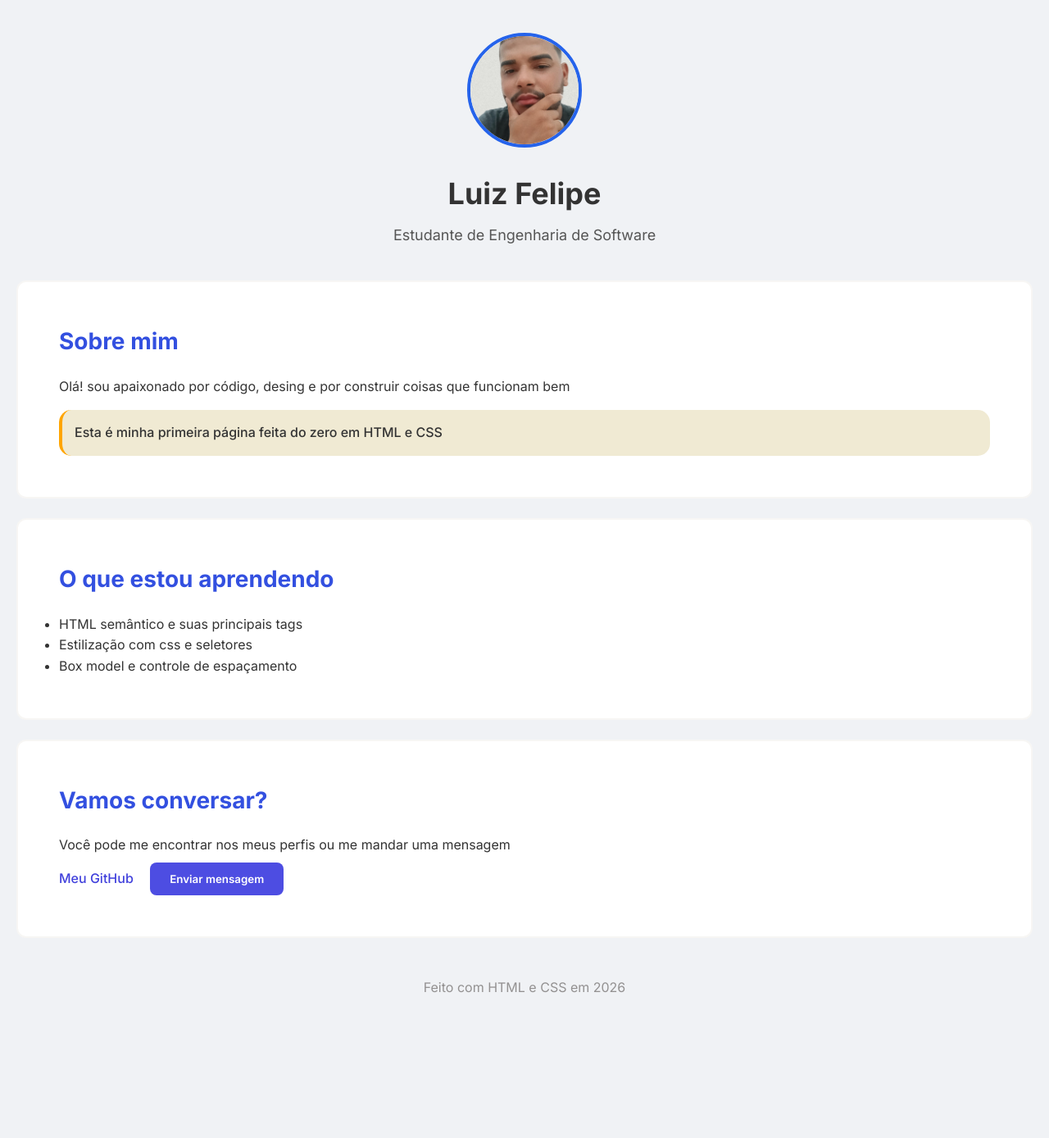
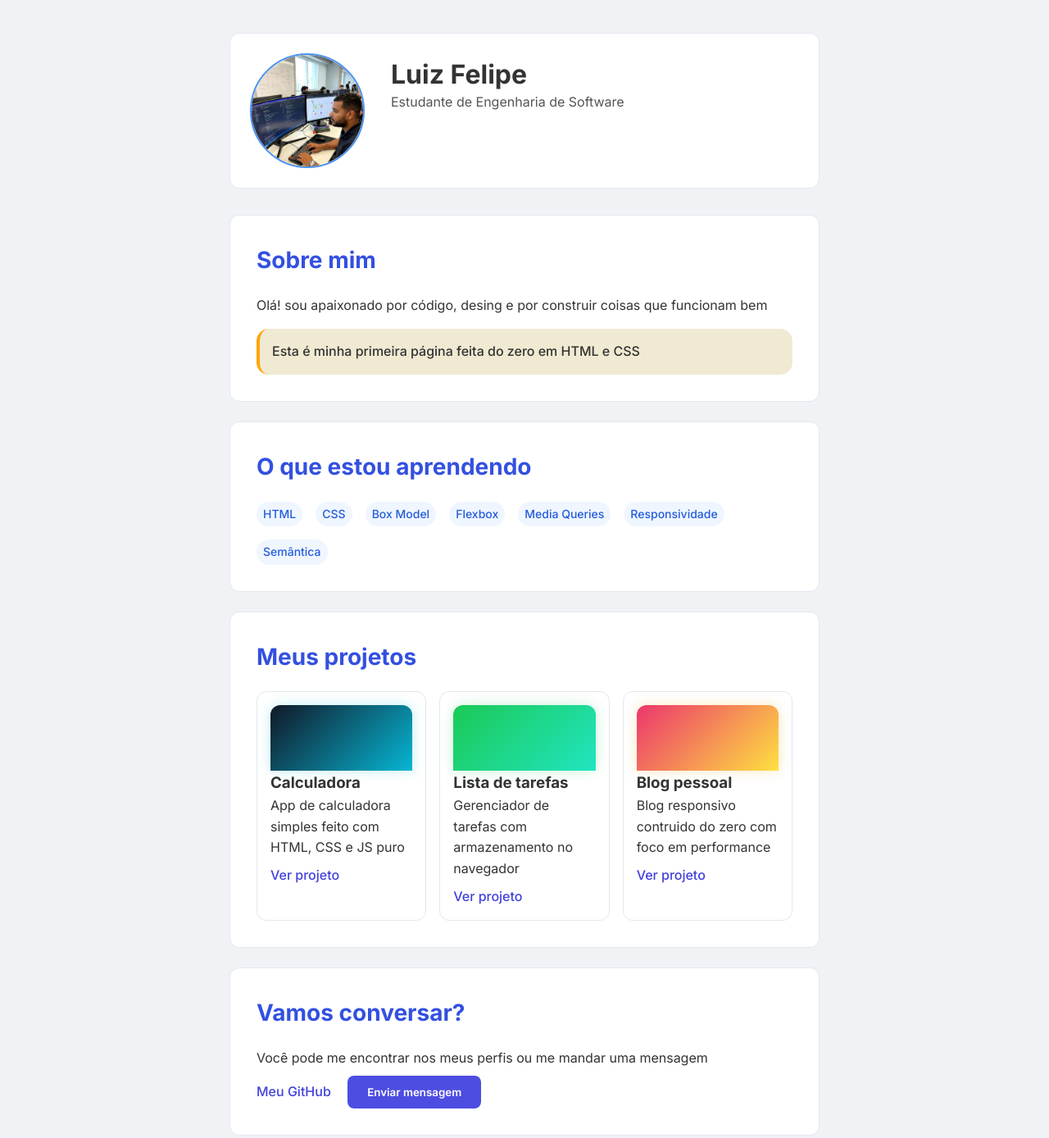
Before and after one commit to felipecolares94-arch/primeiro-site, a plain HTML site: page index.html in a window 1280 px wide. Shown: the top 1388 px of the page at 82% size. Before the commit the page ends 1258 px from the top, so only its background shows below. Drawn offline with Linux system fonts and the light colour scheme.

Commit message:
Atualizando portifólio

```diff
--- a/index.html
+++ b/index.html
@@ -11,9 +11,11 @@
   </head>
   <body>
     <header>
-      <img src="imagem/IMG_20221224_192155_620.jpg" alt="Imagem de perfil" width="100">
-      <h1>Luiz Felipe</h1>
-      <p class="cargo">Estudante de Engenharia  de Software</p>
+      <img src="./imagem/2026-03-30 at 11.25.17.jpeg" alt="Imagem de perfil" width="100">
+      <div>
+        <h1>Luiz Felipe</h1>
+        <p class="cargo">Estudante de Engenharia  de Software</p>
+      </div>
     </header>
 
     <main>
@@ -23,14 +25,47 @@
         <p class="destaque">Esta é minha primeira página feita do zero em HTML e CSS</p>
       </section>
 
-      <section>
+      <section class="skills">
         <h2>O que estou aprendendo</h2>
         <ul>
-          <li>HTML semântico e suas principais tags</li>
-          <li>Estilização com css e seletores</li>
-          <li>Box model e controle de espaçamento</li>
+          <li>HTML</li>
+          <li>CSS</li>
+          <li>Box Model</li>
+          <li>Flexbox</li>
+          <li>Media Queries</li>
+          <li>Responsividade</li>
+          <li>Semântica</li>
         </ul>
       </section>
+
+      <section>
+        <h2>Meus projetos</h2>
+        <div class="projetos">
+        <article>
+          <div class="projeto-imagem projeto-1"></div>
+          <h3>Calculadora</h3>
+          <p>App de calculadora simples feito com HTML, CSS e JS puro</p>
+          <a href="#">Ver projeto</a>
+        </article>
+
+        <article>
+          <div class="projeto-imagem projeto-2"></div>
+          <h3>Lista de tarefas</h3>
+          <p>Gerenciador de tarefas com armazenamento no navegador</p>
+          <a href="#">Ver projeto</a>
+        </article>
+
+        <article>
+          <div class="projeto-imagem projeto-3"></div>
+          <h3>Blog pessoal</h3>
+          <p>Blog responsivo contruido do zero com foco em performance</p>
+          <a href="#">Ver projeto</a>
+        </article>
+        </div>
+      </section>
+
+
+
 
       <section>
         <h2>Vamos conversar?</h2>
--- a/style.css
+++ b/style.css
@@ -12,27 +12,39 @@ body {
   padding: 40px 20px;
   line-height: 1.6;
 }
+
+main {
+  max-width: 720px;
+  margin: 0 auto;
+}
+
 header {
-  text-align: center;
-  margin-bottom: 40px;
+  display: flex;
+  align-items: left;
+  border: 1px solid #e2e8f0;
+  border-radius: 12px;
+  background-color: white;
+  margin: 0 auto 32px auto;
+  padding: 24px;
+  gap: 32px;
+  max-width: 720px;
 }
+
 header img {
   width: 140px;
   height: 140px;
   border-radius: 50%;
-  border: 4px solid #2563eb;
-  margin-bottom: 20px;
+  border: 2px solid #4d93ef;
   object-fit: cover;
 }
 
 h1 {
-  font-size: 36px;
-  margin-bottom: 8px;
+  margin-bottom: -4px;
 }
 
 .cargo {
   color: #555;
-  font-size: 18px;
+  font-size: 16px;
 }
 h2 {
   color:rgb(51, 80, 224);
@@ -49,11 +61,12 @@ h2 {
 }
 
 section {
-  background-color: #fff;
-  padding: 50px;
-  border: 2px solid #f7f6f4;
+  background-color: white;
+  padding: 32px;
+  border: 1px solid #e2e8f0;
   border-radius: 12px;
   margin-bottom: 24px;
+
 }
 
 button {
@@ -67,6 +80,7 @@ button {
   font-weight: 600;
   margin-top: 8px;
 }
+
 button:hover {
   background-color: rgb(51, 80, 224);
 }
@@ -79,6 +93,7 @@ a {
   margin-right: 16px;
   margin-top: 8px;
 }
+
 a:hover{
   text-decoration: underline;
 }
@@ -88,3 +103,77 @@ footer {
   margin-top: 48px;
   font-size: 16px;
 }
+
+.skills ul {
+  display: flex;
+  list-style-type: none;
+  gap: 16px;
+  flex-wrap: wrap;
+}
+
+.skills ul li {
+  background-color: #eff6ff;
+  color: #255cdb;
+  border-radius: 999px;
+  font-size: 14px;
+  font-weight: 500;
+  padding: 4px 8px;
+}
+
+.projetos {
+  display: flex;
+  gap: 16px;
+  flex-wrap: wrap;
+}
+
+.projetos article {
+  flex: 1;
+  background-color: white;
+  padding: 16px;
+  border: 1px solid #e2e8f0;
+  border-radius: 12px;
+  display: flex;
+  flex-direction: column;
+  overflow: hidden;
+}
+
+.projeto-imagem {
+  height: 80px;
+  border-radius: 12px  12px 0 0;
+}
+.projeto-1 {
+  background: linear-gradient(135deg, #111827, #06b6d4);
+  box-shadow: 0 0 15px rgba(6, 182, 212, 0.25);
+}
+
+.projeto-2 {
+  background: linear-gradient(135deg, #1bc955, #21e5c1);
+  box-shadow: 0 0 15px rgba(34, 197, 94, 0.25);
+}
+
+.projeto-3 {
+  background: linear-gradient(135deg, #ec366d, #fee140);
+  box-shadow: 0 0 15px rgba(245, 158, 11, 0.25);
+}
+
+.projeto article h3 {
+  font-size: 20px;
+  padding: 14px 16px 4px 16px;
+}
+
+.projeto article p {
+  padding: 0 16px;
+  color: #64748b;
+  flex-grow: 1;
+}
+
+.projeto article a {
+  margin: 12px 16px 16px 12px;
+  color: #2563eb;
+  text-decoration: none;
+  font-weight: 600;
+}
+
+.projeto article a:hover {
+  text-decoration: underline;
+}
```
Also changed, not shown: imagem/2026-03-30 at 11.25.17.jpeg (added), imagem/objetivo-aula.png (added).
